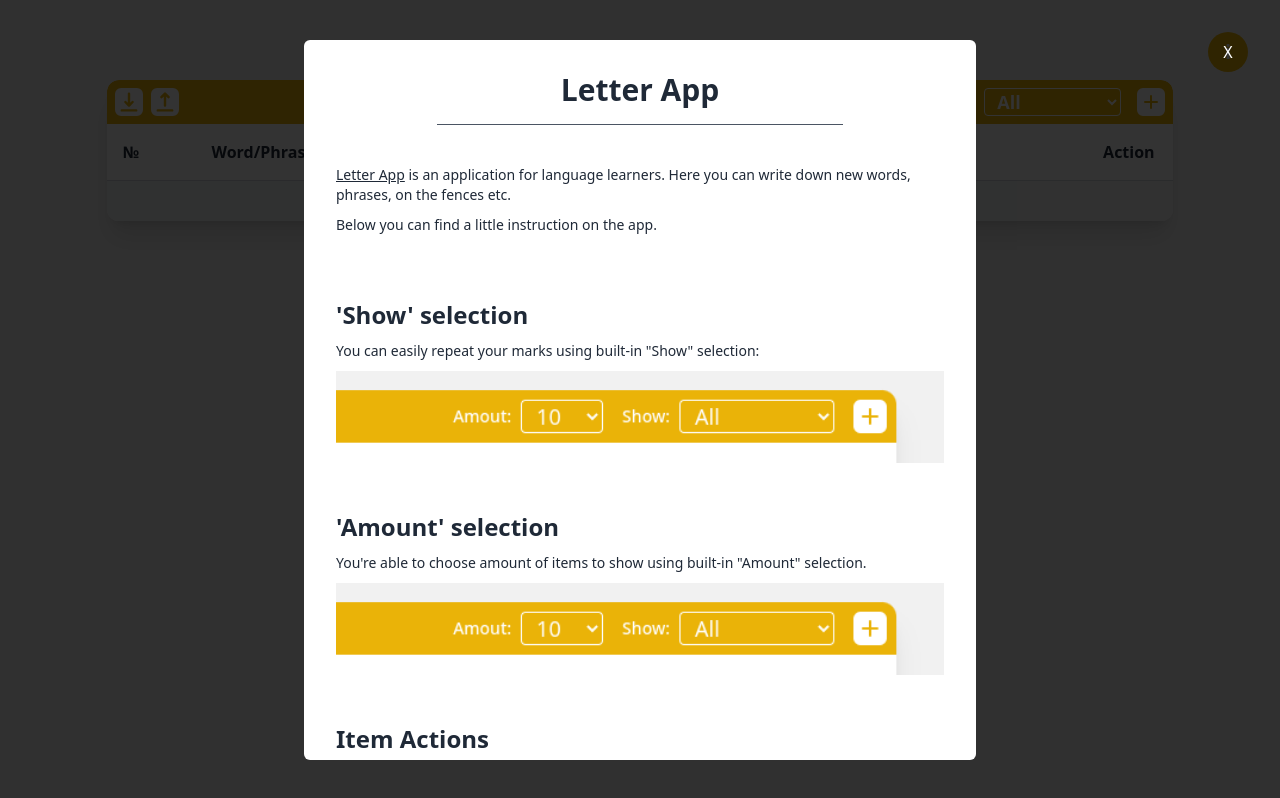
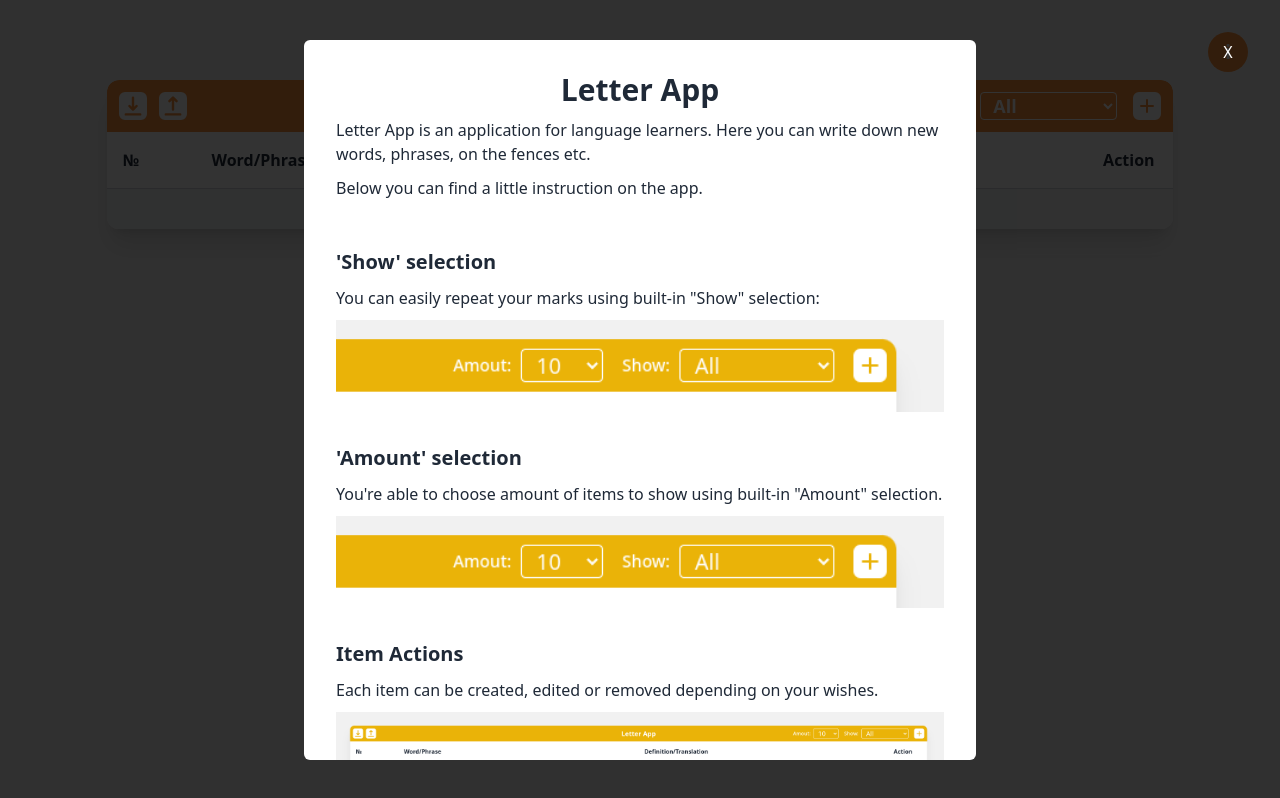
Before and after one commit to daladn0/letter, a Vue app: page / in a window 1280 px wide. Built offline with nearby package versions, Linux system fonts and the light colour scheme.

Commit message:
Changed primary color. Modal window init

```diff
--- a/src/App.vue
+++ b/src/App.vue
@@ -1,5 +1,5 @@
 <template>
-  <div>
+  <div >
     <!-- Message for mobile users -->
     <div class="w-full text-center mt-32 px-4" v-if="isMobileDevice">
       Unfortunately, this website is not supported by your device yet. Try to
@@ -24,12 +24,12 @@
             justify-center
             w-10
             h-10
-            bg-yellow-500
+            bg-orange-400
             text-white text-xl
             rounded-full
             font-bold
             transition
-            hover:bg-yellow-600
+            hover:bg-orange-500
           "
           @click="showModal = true"
         >
@@ -41,31 +41,47 @@
         <div class="text-gray-800">
           <h2 class='font-semibold text-3xl text-center mb-2.5'>Letter App</h2>
 
-          <div class='w-2/3 h-px bg-gray-600 mx-auto mt-4 mb-10'></div>
-
           <div class="space-y-2.5">
-            <p class="text-sm"><span class="font-medium underline">Letter App</span> is an application for language learners. Here you can write down new words, phrases, on the fences etc.</p>
-            <p class="text-sm">Below you can find a little instruction on the app.</p>
+            <p><span class="font-medium">Letter App</span> is an application for language learners. Here you can write down new words, phrases, on the fences etc.</p>
+            <p>Below you can find a little instruction on the app.</p>
           </div>
 
           <!-- <h2 class="block text-gray-800 text-2xl text-center my-10 font-medium">Instruction:</h2> -->
 
-          <div class="space-y-12 mt-16">
+          <div class="space-y-8 mt-12">
             <div class="space-y-2.5">
-              <h3 class='text-gray-800 text-2xl font-bold'>'Show' selection</h3>
-              <p class="text-sm">You can easily repeat your marks using built-in "Show" selection:</p>
+              <h3 class='text-gray-800 text-xl font-bold'>'Show' selection</h3>
+              <p>You can easily repeat your marks using built-in "Show" selection:</p>
               <img class="w-full" src="@/assets/images/placeholder.png" alt="">
             </div>
 
             <div class="space-y-2.5">
-              <h3 class='text-gray-800 text-2xl font-bold'>'Amount' selection</h3>
-              <p class="text-sm">You're able to choose amount of items to show using built-in "Amount" selection.</p>
+              <h3 class='text-gray-800 text-xl font-bold'>'Amount' selection</h3>
+              <p>You're able to choose amount of items to show using built-in "Amount" selection.</p>
               <img class="w-full" src="@/assets/images/placeholder.png" alt="">
             </div>
 
             <div class="space-y-2.5">
-              <h3 class='text-gray-800 text-2xl font-bold'>Item Actions</h3>
-              <p class="text-sm">Each item can be created, edited or removed depending on your wishes.</p>
+              <h3 class='text-gray-800 text-xl font-bold'>Item Actions</h3>
+              <p>Each item can be created, edited or removed depending on your wishes.</p>
+              <img class="w-full" src="@/assets/images/items.png" alt="">
+            </div>
+
+            <div class="space-y-2.5">
+              <h3 class='text-gray-800 text-xl font-bold'>'Show' selection</h3>
+              <p>You can easily repeat your marks using built-in "Show" selection:</p>
+              <img class="w-full" src="@/assets/images/placeholder.png" alt="">
+            </div>
+
+            <div class="space-y-2.5">
+              <h3 class='text-gray-800 text-xl font-bold'>'Amount' selection</h3>
+              <p>You're able to choose amount of items to show using built-in "Amount" selection.</p>
+              <img class="w-full" src="@/assets/images/placeholder.png" alt="">
+            </div>
+
+            <div class="space-y-2.5">
+              <h3 class='text-gray-800 text-xl font-bold'>Item Actions</h3>
+              <p>Each item can be created, edited or removed depending on your wishes.</p>
               <img class="w-full" src="@/assets/images/items.png" alt="">
             </div>
           </div>
--- a/src/components/BuildingBlocks/Header.component.vue
+++ b/src/components/BuildingBlocks/Header.component.vue
@@ -2,8 +2,8 @@
   <div
     class="
       w-full
-      bg-yellow-500
-      p-2
+      bg-orange-400
+      p-3
       rounded-t-xl
       flex
       items-center
@@ -16,7 +16,7 @@
     "
   >
     <!-- import/export buttons -->
-    <div class="flex items-center space-x-2">
+    <div class="flex items-center space-x-3">
       <Btn class="relative">
         <svg
           xmlns="http://www.w3.org/2000/svg"
--- a/src/components/BuildingBlocks/ListItem.component.vue
+++ b/src/components/BuildingBlocks/ListItem.component.vue
@@ -42,7 +42,7 @@ export default {
 
   .back {
     transform: rotateX(180deg);
-    background: rgb(255, 233, 111);
+    background: rgb(245, 178, 123);
   }
 
   .back,
--- a/src/components/BuildingBlocks/Pagination.component.vue
+++ b/src/components/BuildingBlocks/Pagination.component.vue
@@ -4,7 +4,7 @@
       <button
         class="p-1 cursor-pointer"
         :class="[
-          currentPage === page ? 'text-black border-b-2 border-yellow-500' : 'text-gray-500 border-b-2 border-transparent',
+          currentPage === page ? 'text-black border-b-2 border-orange-400' : 'text-gray-500 border-b-2 border-transparent',
         ]"
         @click="setCurrentPage(page)"
       >
--- a/src/components/UI/Btn.component.vue
+++ b/src/components/UI/Btn.component.vue
@@ -10,6 +10,6 @@ export default {
 </script>
 <style scoped>
 .btn {
-    @apply border-2 border-white bg-white text-yellow-500 rounded-md transition hover:bg-transparent hover:text-white;
+    @apply border-2 border-white bg-white text-orange-400 rounded-md transition hover:bg-transparent hover:text-white;
 }
 </style>
--- a/src/components/UI/Field.component.vue
+++ b/src/components/UI/Field.component.vue
@@ -11,7 +11,7 @@
       rounded
       bg-transparent
       resize-none
-      focus:outline-yellow-500
+      focus:outline-orange-400
     "
   />
 </template>
--- a/src/components/UI/Selection.component.vue
+++ b/src/components/UI/Selection.component.vue
@@ -1,5 +1,5 @@
 <template>
-  <select @change="$emit('selected', $event.target.value)" class="border border-white bg-yellow-500 outline-none text-white rounded px-2">
+  <select @change="$emit('selected', $event.target.value)" class="border border-white bg-orange-400 outline-none text-white rounded px-2">
     <option v-for="option in options" :value="option.value" :key="option.value">
       {{ option.name }}
     </option>
```
